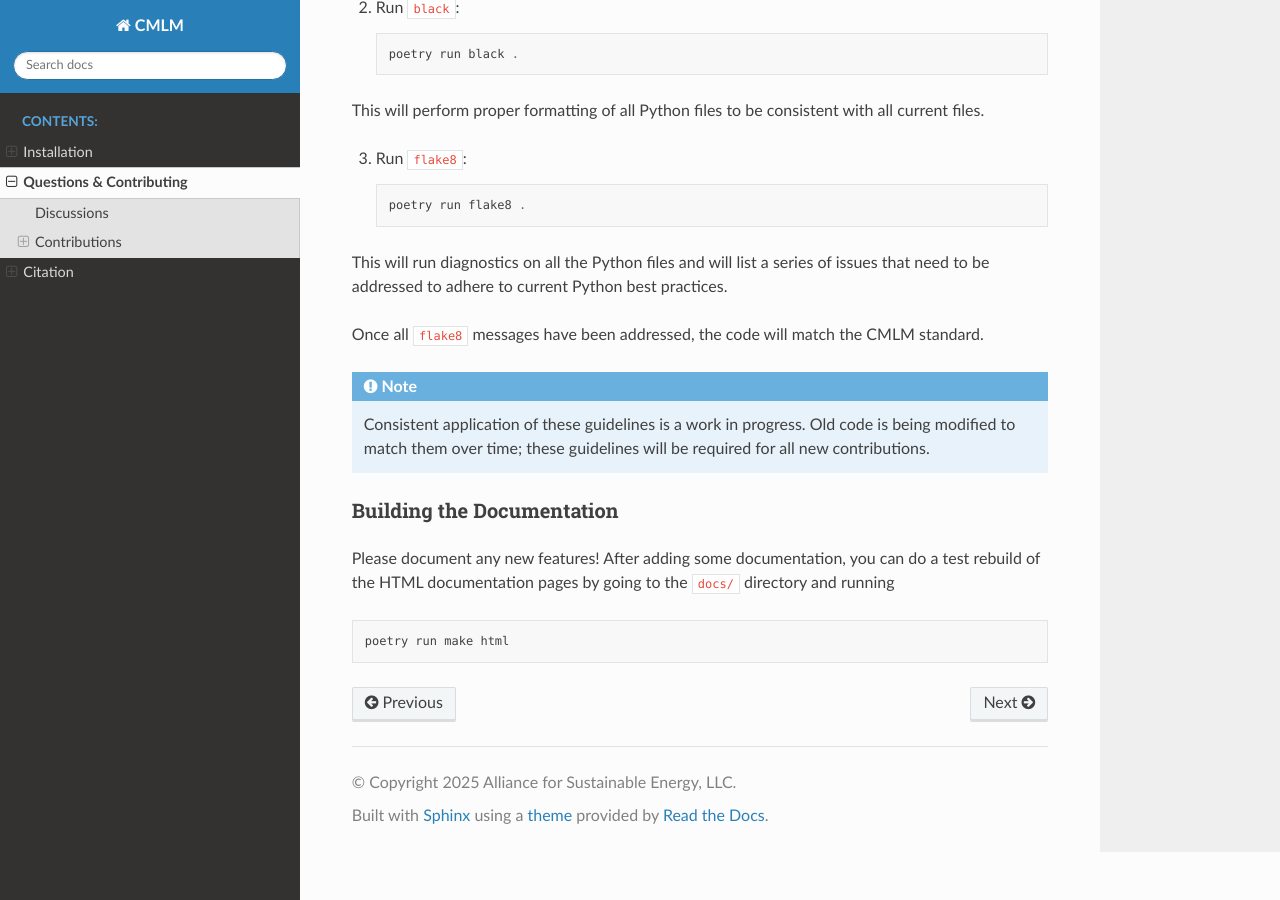
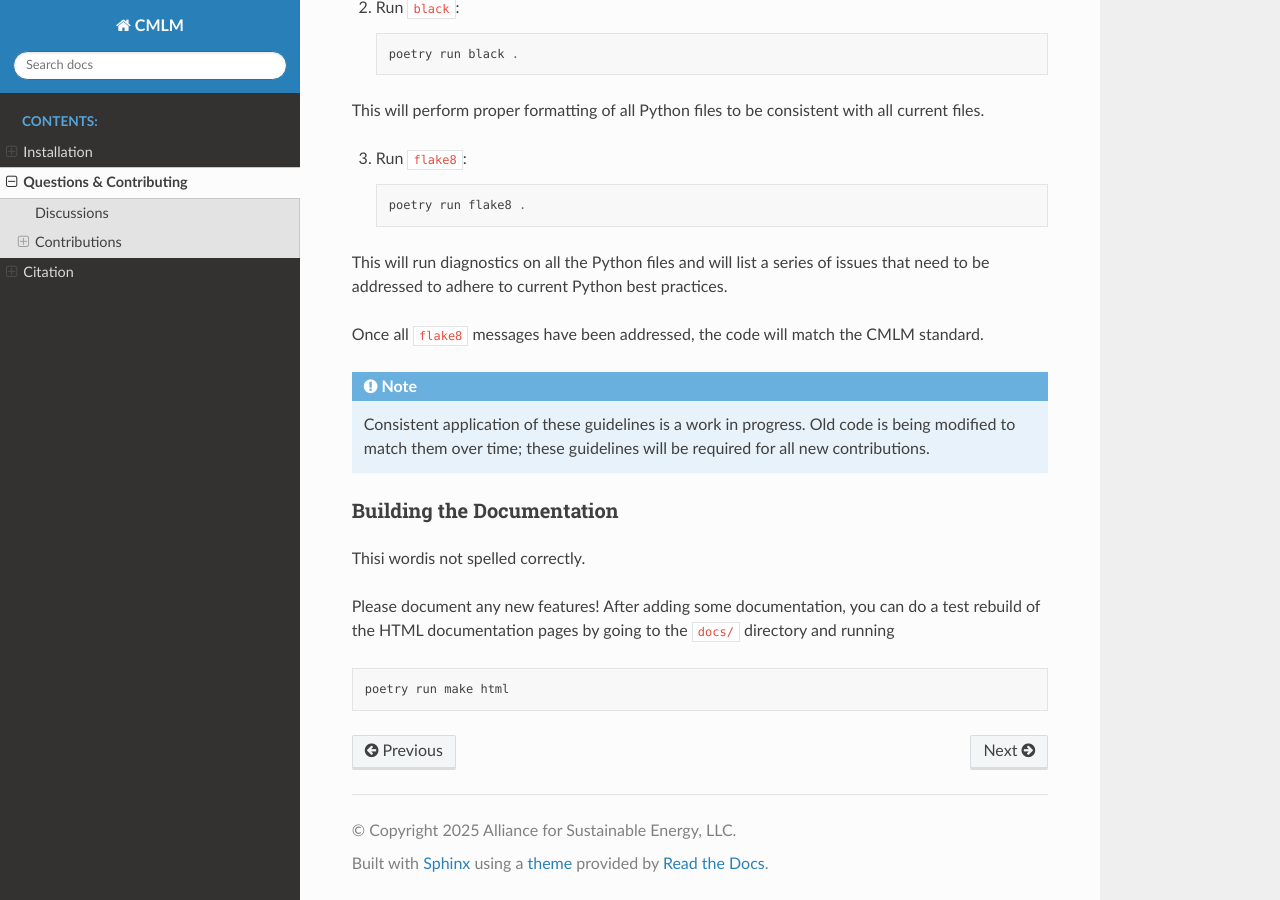
Before and after one commit to NREL/cmlm, a Sphinx documentation site: the page built from docs/contributing.rst, in a window 1280 px wide and 900 px high, scrolled down 719 px. Built offline with Sphinx 7.4.7 and the Read the Docs theme 3.1.0, drawn with Linux system fonts in a browser that asks for light colours.

Commit message:
add some spelling errors to test codespell

```diff
--- a/ctable_tools.py
+++ b/ctable_tools.py
@@ -7,7 +7,7 @@ from scipy.interpolate import interpn
 
 
 def convert_chemtable_units(ctable, conversion="mks2cgs"):
-    # MKS to CGS conversion factors
+    # MKS to CGS conversion factors with bad spellling
     conversions = {
         "RHO": 1.0e-3,  #  kg m-3 -> g cm-3
         "DIFF": 10.0,  # (rhoD) kg s-1 m-1 -> g s-1 cm-1
--- a/docs/contributing.rst
+++ b/docs/contributing.rst
@@ -44,6 +44,8 @@ Once all ``flake8`` messages have been addressed, the code will match the CMLM s
 Building the Documentation
 ~~~~~~~~~~~~~~~~~~~~~~~~~~
 
+Thisi wordis not spelled correctly.
+
 Please document any new features! After adding some documentation, you can do a test rebuild of the HTML documentation pages by going to the ``docs/`` directory and running ::
 
     poetry run make html
```
